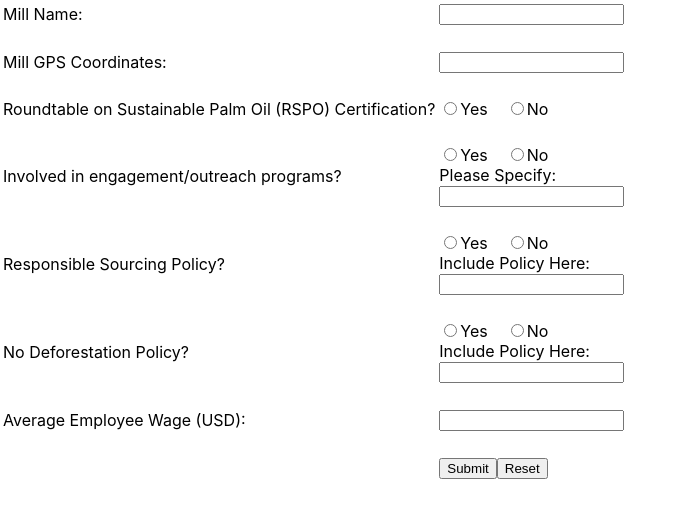
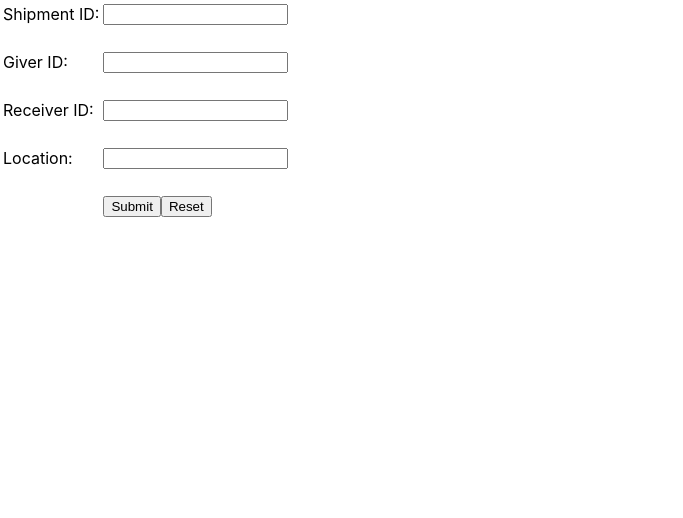
Before and after one commit to alex-stout/minnehack2019, a React (Create React App) app in the folder transaction-frontend/: page / in a window 1280 px wide. Shown: the top 518 px of the page, without its empty margins (0-683 px from the left). Built offline with nearby package versions, Linux system fonts and the light colour scheme.

Commit message:
Add Transaction Form

```diff
--- /dev/null
+++ b/transaction-frontend/src/TransactionForm/TransactionForm.js
@@ -0,0 +1,39 @@
+import React, { Component } from 'react';
+import './TransactionForm.css';
+
+class TransactionForm extends Component {
+	render() {
+		return (
+			<form action="" method="get">
+				<table>
+					<tr>
+						<td>Shipment ID:</td>
+						<td><input type="text" name="shipment"></input></td>
+					</tr><br />
+					<tr>
+						<td>Giver ID:</td>
+						<td><input type="text" name="giver"></input></td>
+					</tr><br />
+					<tr>
+						<td>Receiver ID:</td>
+						<td><input type="text" name="receiver"></input></td>
+					</tr><br />
+					<tr>
+						<td>Location:</td>
+						<td><input type="text" name="location"></input></td>
+					</tr><br />
+
+					<tr>
+						<td></td>
+						<td>
+							<button type="submit">Submit</button>
+							<button type="reset">Reset</button>
+						</td>
+					</tr><br />
+				</table>
+			</form >
+		);
+	}
+}
+
+export default TransactionForm;
--- a/transaction-frontend/src/index.js
+++ b/transaction-frontend/src/index.js
@@ -1,10 +1,10 @@
 import React from 'react';
 import ReactDOM from 'react-dom';
 import './index.css';
-import RatingForm from './RatingForm/RatingForm';
+import TransactionForm from './TransactionForm/TransactionForm';
 import * as serviceWorker from './serviceWorker';
 
-ReactDOM.render(<RatingForm />, document.getElementById('root'));
+ReactDOM.render(<TransactionForm />, document.getElementById('root'));
 
 // If you want your app to work offline and load faster, you can change
 // unregister() to register() below. Note this comes with some pitfalls.
```
Also changed, not shown: transaction-frontend/src/TransactionForm/TransactionForm.css (added).
